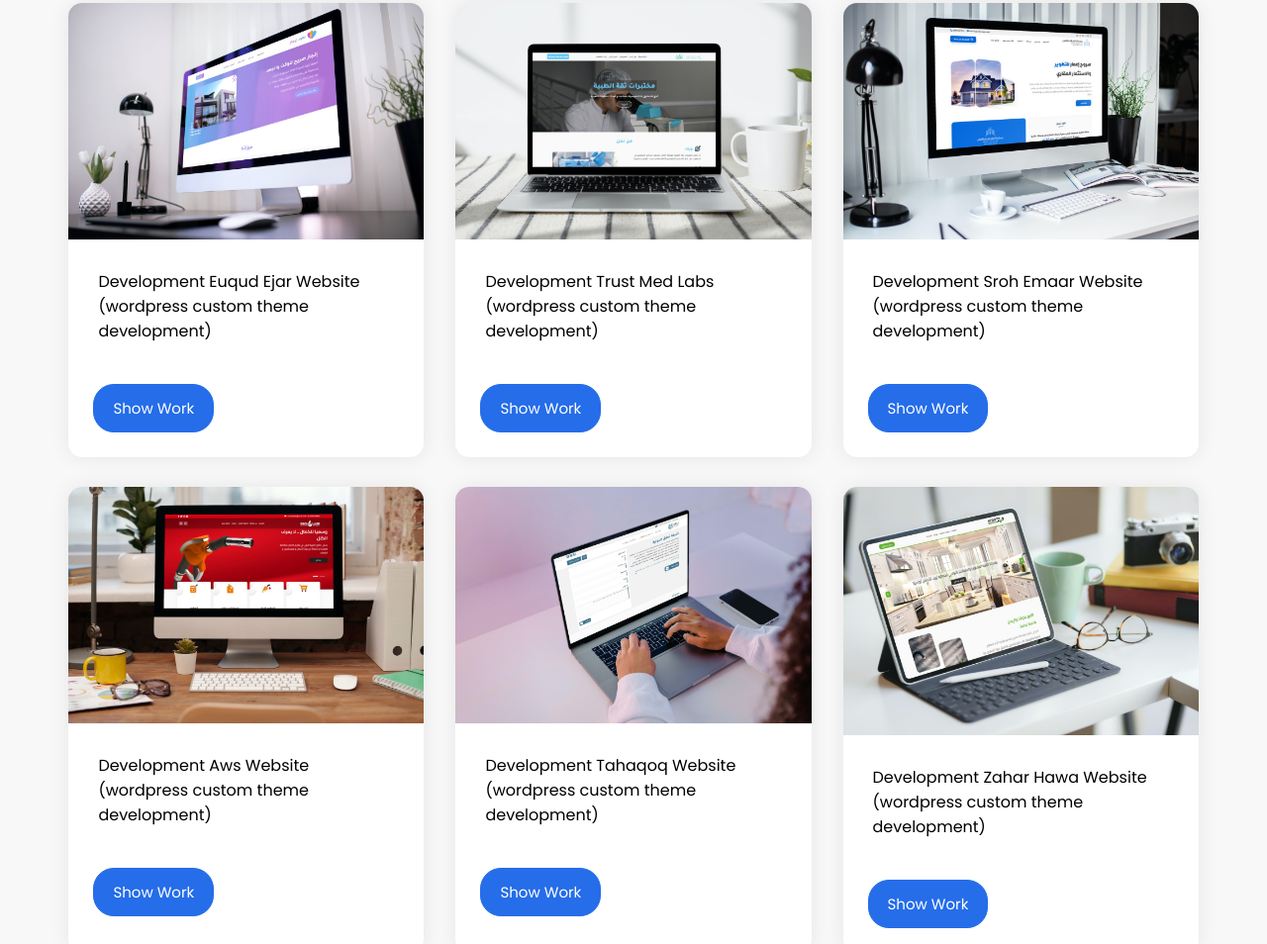
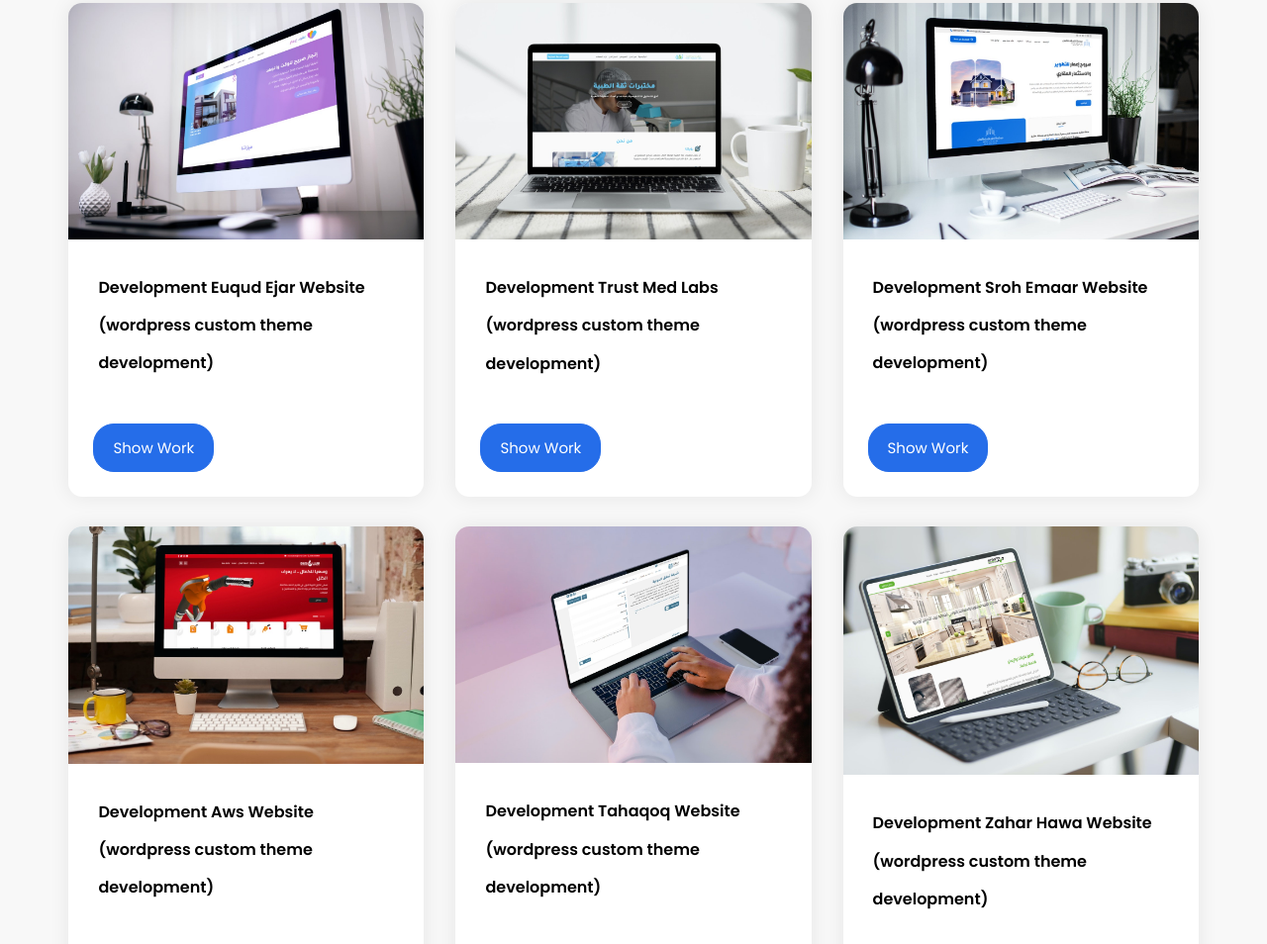
Before and after one commit to AmrAlDroubie/Portfolio, a plain HTML site: page index.html in a window 1280 px wide. Shown: the part 1225-2179 px from the top of the page at 99% size. Drawn offline with Linux system fonts and the light colour scheme.

Commit message:
fix fontbox

```diff
--- a/css/style.css
+++ b/css/style.css
@@ -462,6 +462,8 @@ body {
   padding-left: 30px;
   padding-right: 30px;
   min-height: 70px;
+  line-height: 2.4;
+  font-weight: 600;
 }
 
 .my-work-box img {
```
